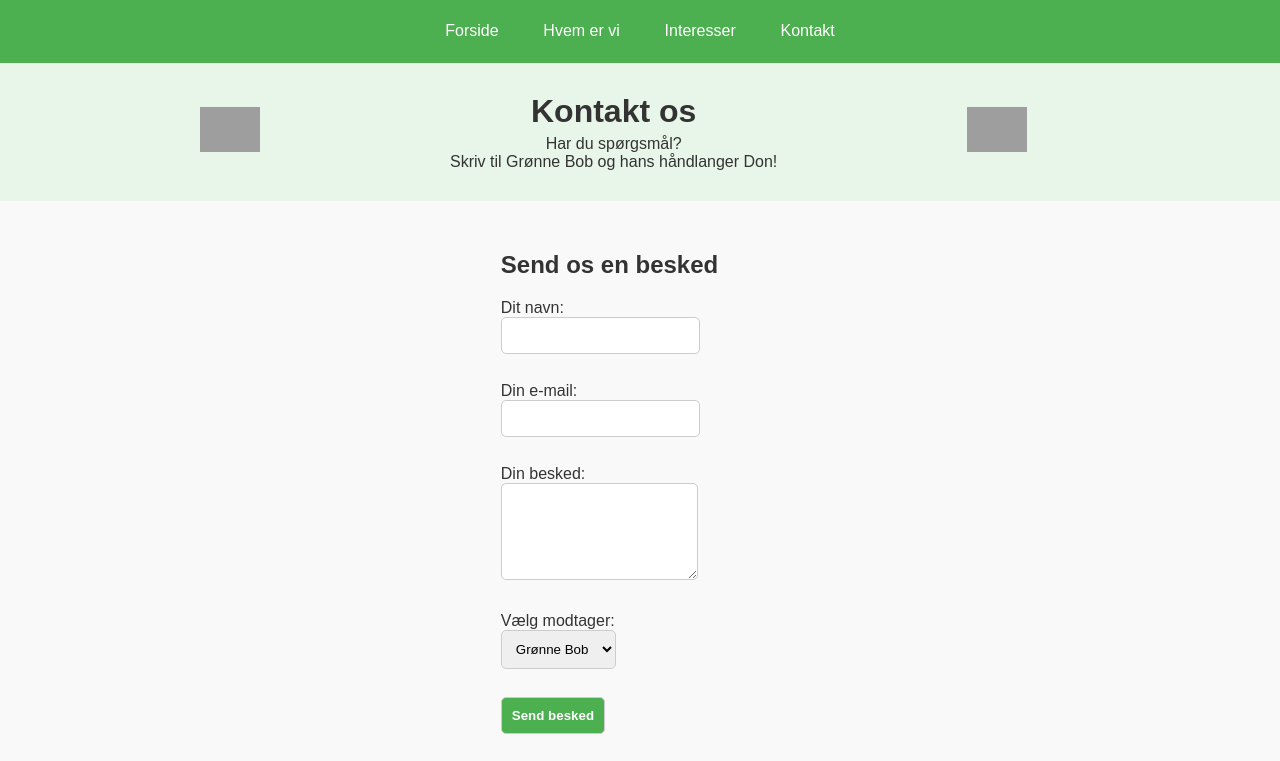
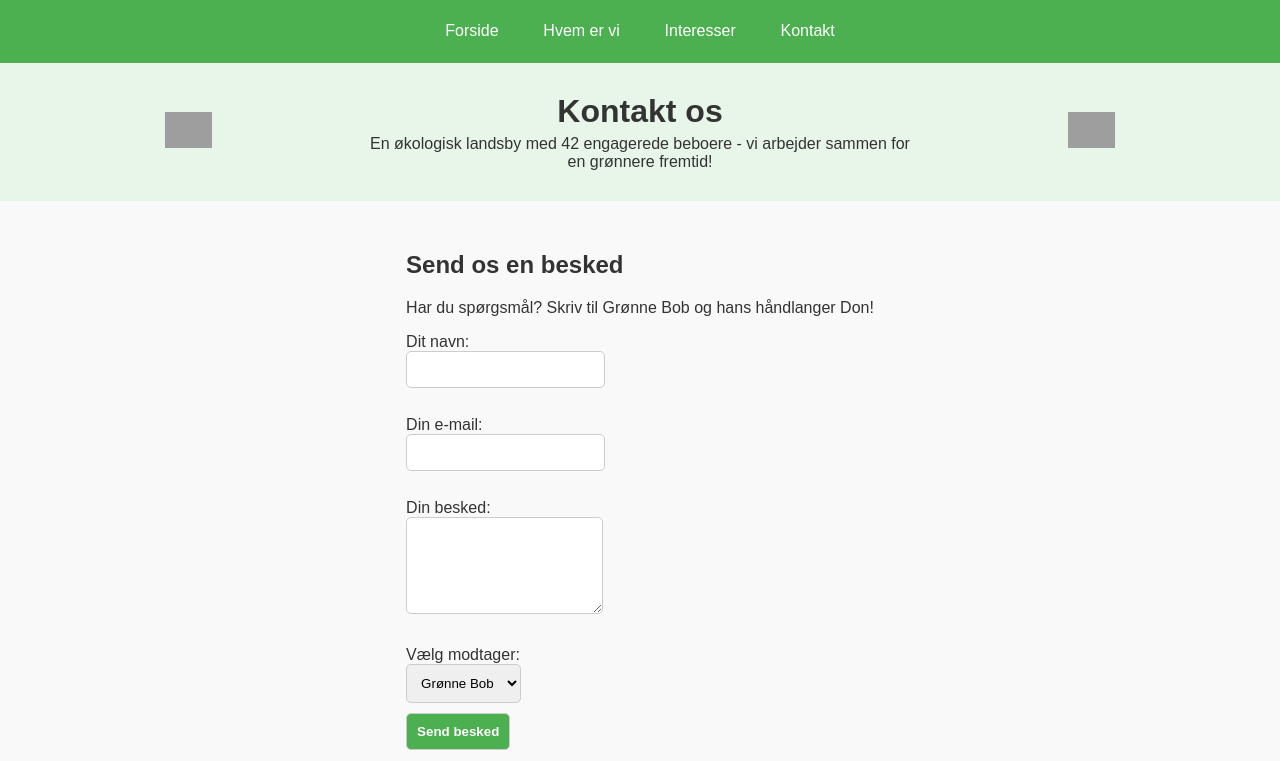
Before and after one commit to mforbeskr/Kl-verlySite, a plain HTML site: page kontakt.html in a window 1280 px wide. Shown: the top 761 px of the page. Drawn offline with Linux system fonts and the light colour scheme; grey boxes are pictures that could not be loaded.

Commit message:
fixed positions header, scrollbar

```diff
--- a/kontakt.html
+++ b/kontakt.html
@@ -21,7 +21,7 @@
         <a href="https://ibb.co/MDghFs6w"><img src="https://i.ibb.co/4ZFfh7dv/KLOIN.png" alt="KLOIN"></a>
         <div class="header-text">
         <h1>Kontakt os</h1>
-        <p>Har du spørgsmål? <br>Skriv til Grønne Bob og hans håndlanger Don!</p>
+        <p>En økologisk landsby med 42 engagerede beboere - vi arbejder sammen for en grønnere fremtid!</p>
         </div>
         <a href="https://ibb.co/MDghFs6w"><img src="https://i.ibb.co/4ZFfh7dv/KLOIN.png" alt="KLOIN"></a>
     </div>
@@ -30,6 +30,7 @@
     <main>
         <section>
             <h2>Send os en besked</h2>
+            <p>Har du spørgsmål? Skriv til Grønne Bob og hans håndlanger Don!</p>
 
                 <label for="name">Dit navn:</label><br>
                 <input type="text" id="name" name="name" required><br><br>
@@ -44,7 +45,7 @@
                 <select id="recipient" name="recipient">
                     <option value="bob">Grønne Bob</option>
                     <option value="don">Don</option>
-                </select><br><br>
+                </select><br>
 
                 <button type="submit">Send besked</button>
             </form>
```
Also changed, not shown: interesser.html (+2 -1 lines), omos.html (+2 -1 lines).
